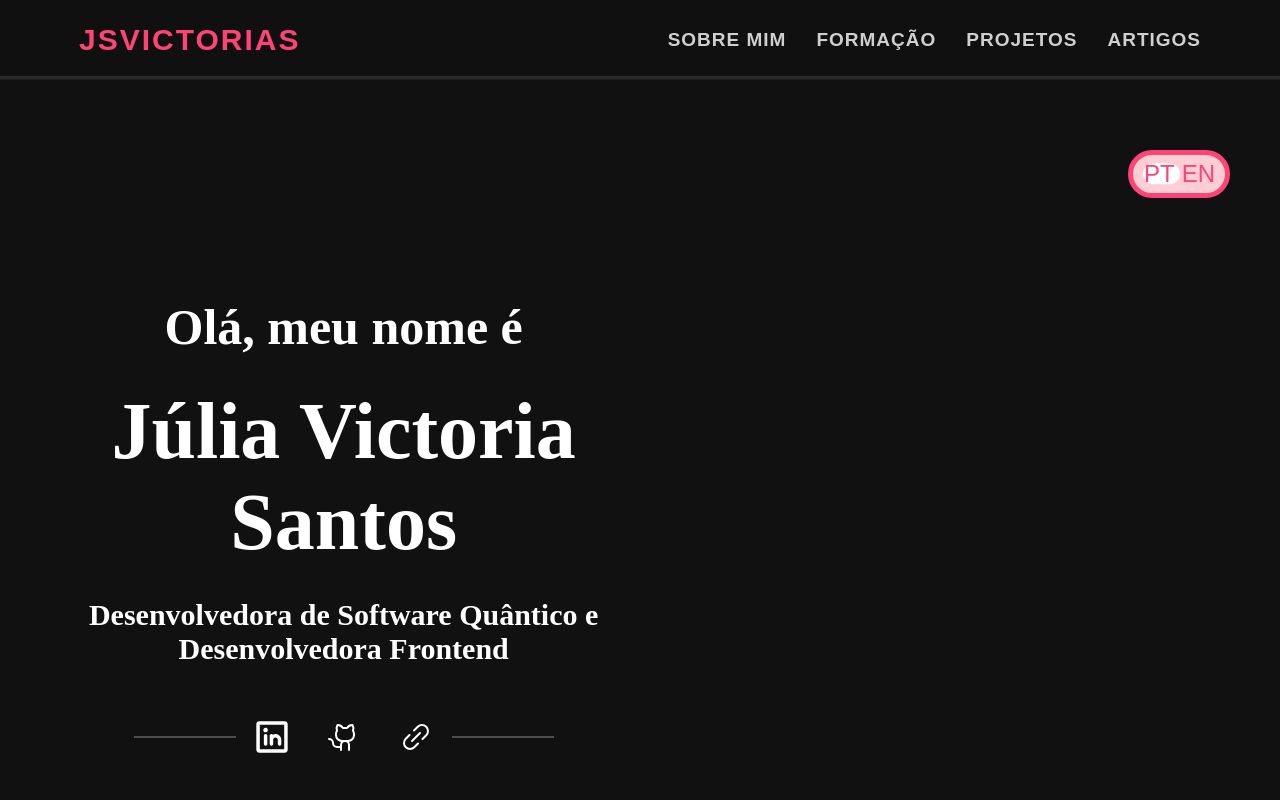
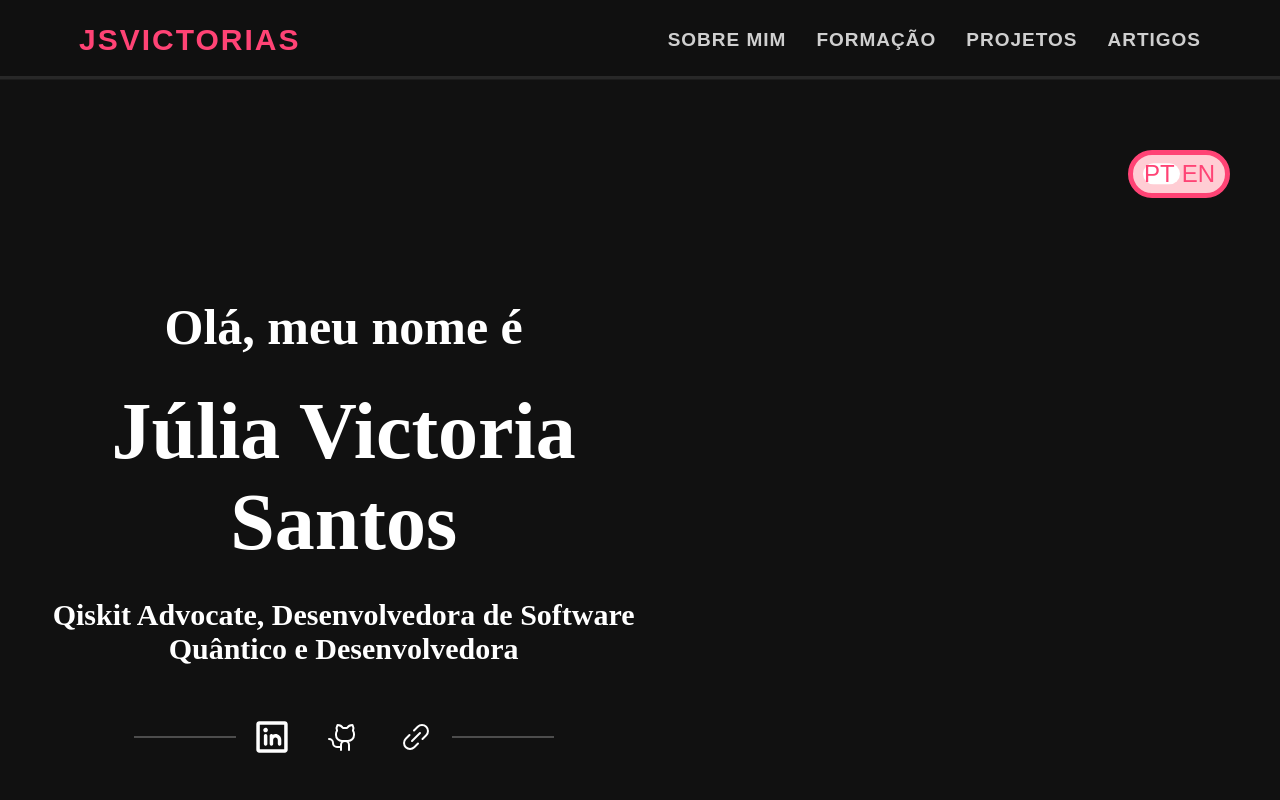
Before and after one commit to jsvictorias/portfolio, a React (Create React App) app: page / in a window 1280 px wide. Shown: the top 800 px of the page. Built offline with nearby package versions, Linux system fonts and the light colour scheme.

Commit message:
feat: qiskit advocate

```diff
--- a/src/components/atoms/description/texts.ts
+++ b/src/components/atoms/description/texts.ts
@@ -2,11 +2,13 @@ export const descriptionMessages = {
   pt: {
     helloText: "Olá, meu nome é",
     nameText: "Júlia Victoria Santos",
-    sitesText: "Desenvolvedora de Software Quântico e Desenvolvedora Frontend",
+    sitesText:
+      "Qiskit Advocate, Desenvolvedora de Software Quântico e Desenvolvedora Frontend",
   },
   en: {
     helloText: "Hello, my name is",
     nameText: "Júlia Victoria Santos",
-    sitesText: "Quantum Software Developer and FrontEnd Developer",
+    sitesText:
+      "Qiskit Advocate, Quantum Software Developer and FrontEnd Developer",
   },
 };
--- a/src/templates/about-me/texts.ts
+++ b/src/templates/about-me/texts.ts
@@ -6,7 +6,7 @@ export const aboutMeMessages = {
     Fundamentado em <span class="highlight">Clean Code</span>, princípios <span class="highlight">SOLID</span>,
 <span class="highlight">Design Patterns</span>, arquitetura escalável e práticas modernas de DevOps (CI/CD, conceitos de IaC).
 Além da engenharia de software, possuo 2 anos de experiência prática em <span class="highlight">Computação Quântica</span>:
-Quantum Machine Learning (QML). Como Qiskit Advocate, vencedora do 1º lugar em um Hackathon de
+Quantum Machine Learning (QML). Como <span class="highlight">Qiskit Advocate</span>, vencedora do 1º lugar em um Hackathon de
 Computação Quântica (UFABC) e autora de artigos técnicos sobre mecânica quântica (formalismo de matriz
 de densidade), integro as melhores práticas de engenharia de software ao código voltado para pesquisa —
 aplicando arquitetura limpa, controle de versão, testes automatizados e reprodutibilidade ao software
@@ -28,7 +28,7 @@ algoritmos variacionais.`,
     Built upon <span class="highlight">Clean Code</span>, <span class="highlight">SOLID</span> principles,
 <span class="highlight">Design Patterns</span>, scalable architecture, and modern DevOps practices (CI/CD and Infrastructure as Code concepts).
 In addition to software engineering, I have 2 years of hands-on experience in <span class="highlight">Quantum Computing</span>,
-particularly in Quantum Machine Learning (QML). As a Qiskit Advocate, winner of 1st place in a
+particularly in Quantum Machine Learning (QML). As a <span class="highlight">Qiskit Advocate</span>, winner of 1st place in a
 Quantum Computing Hackathon (UFABC), and author of technical articles on Quantum Mechanics (density matrix formalism),
 I integrate software engineering best practices into research-oriented code by applying clean architecture,
 version control, automated testing, and reproducibility to quantum software.`,
```
